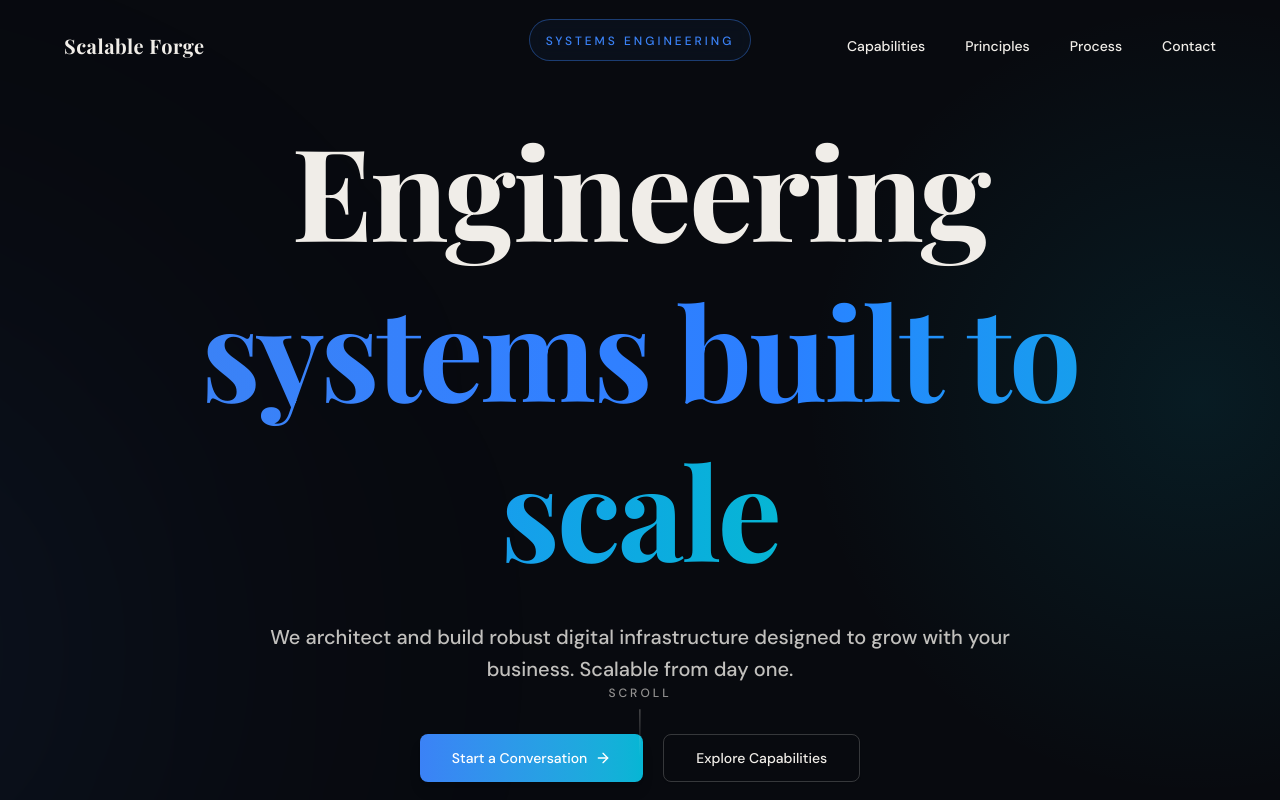
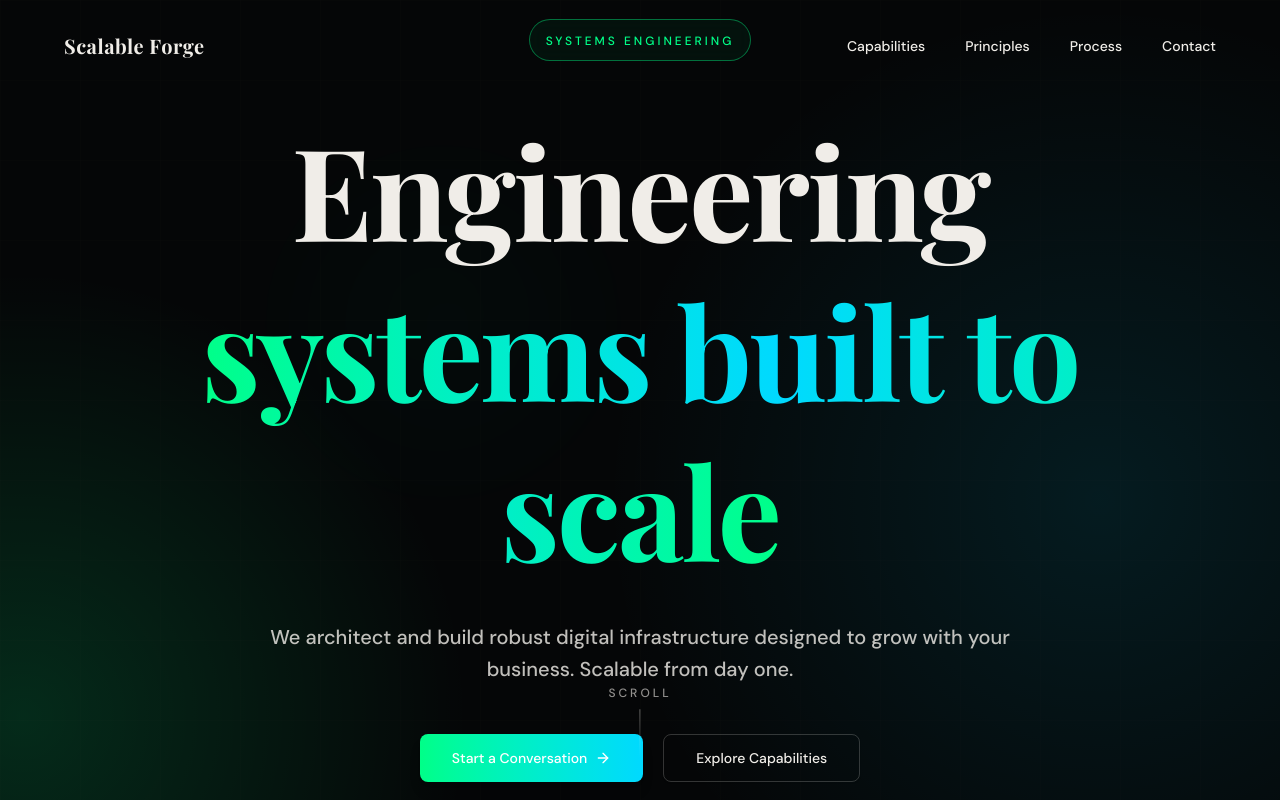
Before and after one commit to deepanshuoutreach001-glitch/v0-scalable-forge-website, a Next.js app: page / in a window 1280 px wide. Shown: the top 800 px of the page. Built offline with nearby package versions, Linux system fonts and the light colour scheme.

Commit message:
feat: update theme colors to tech-inspired dark palette

```diff
--- a/app/globals.css
+++ b/app/globals.css
@@ -4,75 +4,75 @@
 @custom-variant dark (&:is(.dark *));
 
 :root {
-  /* Premium Editorial Theme - Near-black with warm off-white and blue-cyan gradient */
-  --background: #080a0f;
+  /* Tech-Inspired Dark Theme - Near-black with electric green accent */
+  --background: #050607;
   --foreground: #f0ede8;
-  --card: #0f1218;
+  --card: #0d0f14;
   --card-foreground: #f0ede8;
-  --popover: #0f1218;
+  --popover: #0d0f14;
   --popover-foreground: #f0ede8;
-  --primary: #3b82f6;
-  --primary-foreground: #f0ede8;
-  --secondary: #06b6d4;
-  --secondary-foreground: #f0ede8;
+  --primary: #00ff88;
+  --primary-foreground: #050607;
+  --secondary: #00d9ff;
+  --secondary-foreground: #050607;
   --muted: #6b7280;
   --muted-foreground: #6b7280;
-  --accent: #3b82f6;
-  --accent-foreground: #f0ede8;
+  --accent: #00ff88;
+  --accent-foreground: #050607;
   --destructive: #ef4444;
-  --destructive-foreground: #f0ede8;
-  --border: rgba(255, 255, 255, 0.07);
-  --input: #0f1218;
-  --ring: #3b82f6;
-  --chart-1: #3b82f6;
-  --chart-2: #06b6d4;
+  --destructive-foreground: #050607;
+  --border: rgba(0, 255, 136, 0.08);
+  --input: #0d0f14;
+  --ring: #00ff88;
+  --chart-1: #00ff88;
+  --chart-2: #00d9ff;
   --chart-3: #8b5cf6;
   --chart-4: #ec4899;
   --chart-5: #f59e0b;
   --radius: 0.5rem;
-  --sidebar: #0f1218;
+  --sidebar: #0d0f14;
   --sidebar-foreground: #f0ede8;
-  --sidebar-primary: #3b82f6;
-  --sidebar-primary-foreground: #f0ede8;
-  --sidebar-accent: #06b6d4;
-  --sidebar-accent-foreground: #f0ede8;
-  --sidebar-border: rgba(255, 255, 255, 0.07);
-  --sidebar-ring: #3b82f6;
+  --sidebar-primary: #00ff88;
+  --sidebar-primary-foreground: #050607;
+  --sidebar-accent: #00d9ff;
+  --sidebar-accent-foreground: #050607;
+  --sidebar-border: rgba(0, 255, 136, 0.08);
+  --sidebar-ring: #00ff88;
 }
 
 .dark {
-  --background: #080a0f;
+  --background: #050607;
   --foreground: #f0ede8;
-  --card: #0f1218;
+  --card: #0d0f14;
   --card-foreground: #f0ede8;
-  --popover: #0f1218;
+  --popover: #0d0f14;
   --popover-foreground: #f0ede8;
-  --primary: #3b82f6;
-  --primary-foreground: #f0ede8;
-  --secondary: #06b6d4;
-  --secondary-foreground: #f0ede8;
+  --primary: #00ff88;
+  --primary-foreground: #050607;
+  --secondary: #00d9ff;
+  --secondary-foreground: #050607;
   --muted: #6b7280;
   --muted-foreground: #6b7280;
-  --accent: #3b82f6;
-  --accent-foreground: #f0ede8;
+  --accent: #00ff88;
+  --accent-foreground: #050607;
   --destructive: #ef4444;
-  --destructive-foreground: #f0ede8;
-  --border: rgba(255, 255, 255, 0.07);
-  --input: #0f1218;
-  --ring: #3b82f6;
-  --chart-1: #3b82f6;
-  --chart-2: #06b6d4;
+  --destructive-foreground: #050607;
+  --border: rgba(0, 255, 136, 0.08);
+  --input: #0d0f14;
+  --ring: #00ff88;
+  --chart-1: #00ff88;
+  --chart-2: #00d9ff;
   --chart-3: #8b5cf6;
   --chart-4: #ec4899;
   --chart-5: #f59e0b;
-  --sidebar: #0f1218;
+  --sidebar: #0d0f14;
   --sidebar-foreground: #f0ede8;
-  --sidebar-primary: #3b82f6;
-  --sidebar-primary-foreground: #f0ede8;
-  --sidebar-accent: #06b6d4;
-  --sidebar-accent-foreground: #f0ede8;
-  --sidebar-border: rgba(255, 255, 255, 0.07);
-  --sidebar-ring: #3b82f6;
+  --sidebar-primary: #00ff88;
+  --sidebar-primary-foreground: #050607;
+  --sidebar-accent: #00d9ff;
+  --sidebar-accent-foreground: #050607;
+  --sidebar-border: rgba(0, 255, 136, 0.08);
+  --sidebar-ring: #00ff88;
 }
 
 @theme inline {
@@ -137,22 +137,22 @@
 }
 
 ::-webkit-scrollbar-track {
-  background: #0a0c12;
+  background: #070809;
 }
 
 ::-webkit-scrollbar-thumb {
-  background: linear-gradient(to bottom, rgba(59, 130, 246, 0.4), rgba(6, 182, 212, 0.4));
+  background: linear-gradient(to bottom, rgba(0, 255, 136, 0.4), rgba(0, 217, 255, 0.4));
   border-radius: 5px;
-  border: 2px solid #080a0f;
+  border: 2px solid #050607;
 }
 
 ::-webkit-scrollbar-thumb:hover {
-  background: linear-gradient(to bottom, rgba(59, 130, 246, 0.6), rgba(6, 182, 212, 0.6));
+  background: linear-gradient(to bottom, rgba(0, 255, 136, 0.6), rgba(0, 217, 255, 0.6));
 }
 
 /* Selection styling */
 ::selection {
-  background: rgba(59, 130, 246, 0.25);
+  background: rgba(0, 255, 136, 0.25);
   color: #f0ede8;
 }
 
--- a/app/layout.tsx
+++ b/app/layout.tsx
@@ -1,6 +1,7 @@
 import type { Metadata } from 'next'
 import { DM_Sans, Playfair_Display } from 'next/font/google'
 import { Analytics } from '@vercel/analytics/next'
+import { Preloader } from '@/components/preloader'
 import './globals.css'
 
 const playfairDisplay = Playfair_Display({
@@ -28,7 +29,7 @@ export const metadata: Metadata = {
 }
 
 export const viewport = {
-  themeColor: '#080a0f',
+  themeColor: '#050607',
   width: 'device-width',
   initialScale: 1,
 }
@@ -41,6 +42,7 @@ export default function RootLayout({
   return (
     <html lang="en" className="bg-background">
       <body className={`${playfairDisplay.variable} ${dmSans.variable} font-sans antialiased`}>
+        <Preloader />
         {children}
         {process.env.NODE_ENV === 'production' && <Analytics />}
       </body>
--- a/components/built-for-scale-section.tsx
+++ b/components/built-for-scale-section.tsx
@@ -92,7 +92,7 @@ export function BuiltForScaleSection() {
                 {/* Inner glow on hover */}
                 <div className="absolute inset-0 rounded-lg opacity-0 transition-opacity duration-500 group-hover:opacity-100 pointer-events-none"
                   style={{
-                    boxShadow: "inset 0 0 40px rgba(59, 130, 246, 0.05)"
+                    boxShadow: "inset 0 0 40px rgba(0, 255, 136, 0.08)"
                   }}
                 />
 
--- a/components/capabilities-section.tsx
+++ b/components/capabilities-section.tsx
@@ -87,7 +87,7 @@ export function CapabilitiesSection() {
                   {/* Inner glow effect */}
                   <div className={`absolute inset-0 opacity-0 transition-opacity duration-500 pointer-events-none ${isHovered ? 'opacity-100' : ''}`}
                     style={{
-                      background: 'radial-gradient(circle at center, rgba(59, 130, 246, 0.03) 0%, transparent 70%)',
+                      background: 'radial-gradient(circle at center, rgba(0, 255, 136, 0.08) 0%, transparent 70%)',
                     }}
                   />
 
--- a/components/cta-section.tsx
+++ b/components/cta-section.tsx
@@ -21,7 +21,7 @@ export function CTASection() {
         transition={{ duration: 1.5 }}
         className="absolute inset-0 pointer-events-none"
         style={{
-          background: "radial-gradient(circle at center, rgba(59, 130, 246, 0.08) 0%, transparent 70%)",
+          background: "radial-gradient(circle at center, rgba(0, 255, 136, 0.08) 0%, transparent 70%)",
         }}
       />
 
@@ -43,7 +43,7 @@ export function CTASection() {
         >
           Ready to build systems
           <br />
-          <span className="bg-gradient-to-r from-primary via-blue-500 to-secondary bg-clip-text text-transparent">
+          <span className="bg-gradient-to-r from-primary via-secondary to-primary bg-clip-text text-transparent">
             that scale?
           </span>
         </motion.h2>
--- a/components/hero-section.tsx
+++ b/components/hero-section.tsx
@@ -7,27 +7,58 @@ import { ArrowRight } from "lucide-react"
 export function HeroSection() {
   return (
     <section className="relative h-screen overflow-hidden">
-      {/* Background radial gradients */}
+      {/* Background radial gradients with tech feel */}
       <div className="absolute inset-0">
-        {/* Blue radial glow - top left */}
+        {/* Primary glow - electric green */}
         <motion.div
           initial={{ opacity: 0 }}
           animate={{ opacity: 1 }}
-          transition={{ duration: 2 }}
-          className="absolute -left-1/2 top-1/4 h-[900px] w-[900px] rounded-full bg-gradient-to-b from-blue-500 to-transparent blur-[180px]"
+          transition={{ duration: 2.5 }}
+          className="absolute -left-1/3 top-1/3 h-[900px] w-[900px] rounded-full"
           style={{
-            background: "radial-gradient(circle, rgba(59,130,246,0.15) 0%, transparent 70%)",
+            background: "radial-gradient(circle, rgba(0,255,136,0.15) 0%, transparent 70%)",
           }}
         />
 
-        {/* Cyan radial glow - bottom right */}
+        {/* Secondary glow - cyan */}
         <motion.div
           initial={{ opacity: 0 }}
           animate={{ opacity: 1 }}
-          transition={{ duration: 2.5, delay: 0.3 }}
-          className="absolute -right-1/4 bottom-0 h-[800px] w-[800px] rounded-full"
+          transition={{ duration: 3, delay: 0.3 }}
+          className="absolute -right-1/4 -bottom-1/4 h-[1000px] w-[1000px] rounded-full"
           style={{
-            background: "radial-gradient(circle, rgba(6,182,212,0.1) 0%, transparent 70%)",
+            background: "radial-gradient(circle, rgba(0,217,255,0.1) 0%, transparent 70%)",
+          }}
+        />
+
+        {/* Animated tech grid lines */}
+        <motion.svg
+          initial={{ opacity: 0 }}
+          animate={{ opacity: 0.03 }}
+          transition={{ duration: 2, delay: 0.5 }}
+          className="absolute inset-0 w-full h-full"
+          width="100%"
+          height="100%"
+          xmlns="http://www.w3.org/2000/svg"
+        >
+          <defs>
+            <pattern id="heroGrid" width="80" height="80" patternUnits="userSpaceOnUse">
+              <path d="M 80 0 L 0 0 0 80" fill="none" stroke="currentColor" strokeWidth="0.5" />
+            </pattern>
+          </defs>
+          <rect width="100%" height="100%" fill="url(#heroGrid)" className="text-primary" />
+        </motion.svg>
+
+        {/* Pulsing accent orbs */}
+        <motion.div
+          animate={{
+            scale: [1, 1.1, 1],
+            opacity: [0.1, 0.15, 0.1],
+          }}
+          transition={{ duration: 4, repeat: Infinity, ease: "easeInOut" }}
+          className="absolute left-1/4 top-1/4 h-64 w-64 rounded-full blur-3xl pointer-events-none"
+          style={{
+            background: "linear-gradient(135deg, rgba(0,255,136,0.2), rgba(0,217,255,0.1))",
           }}
         />
       </div>
@@ -88,7 +119,7 @@ export function HeroSection() {
             style={{ letterSpacing: "-0.02em" }}
           >
             Engineering <br />
-            <span className="bg-gradient-to-r from-primary via-blue-500 to-secondary bg-clip-text text-transparent">
+            <span className="bg-gradient-to-r from-primary via-secondary to-primary bg-clip-text text-transparent">
               systems built to scale
             </span>
           </motion.h1>
--- /dev/null
+++ b/components/scroll-fade-in.tsx
@@ -0,0 +1,27 @@
+"use client"
+
+import { motion, useInView } from "framer-motion"
+import { useRef, ReactNode } from "react"
+
+interface ScrollFadeInProps {
+  children: ReactNode
+  delay?: number
+  className?: string
+}
+
+export function ScrollFadeIn({ children, delay = 0, className = "" }: ScrollFadeInProps) {
+  const ref = useRef(null)
+  const isInView = useInView(ref, { once: true, margin: "-100px" })
+
+  return (
+    <motion.div
+      ref={ref}
+      initial={{ opacity: 0, y: 40 }}
+      animate={isInView ? { opacity: 1, y: 0 } : {}}
+      transition={{ duration: 0.8, delay, ease: "easeOut" }}
+      className={className}
+    >
+      {children}
+    </motion.div>
+  )
+}
```
Also changed, not shown: components/preloader.tsx (added, +133 -0 lines).
